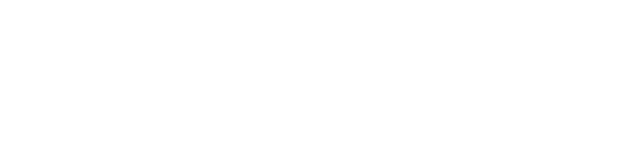
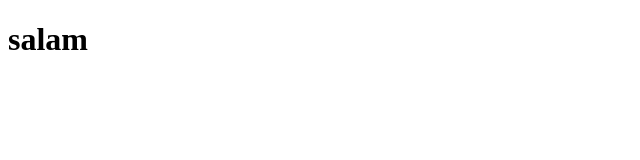
Before and after one commit to sadf191/ssdww, a plain HTML site: page index.html in a window 1280 px wide. Shown: the whole page, without its empty margins (0-640 px from the left). Drawn offline with Linux system fonts and the light colour scheme.

Commit message:
adding h1 and display flex to index.html and style.css

```diff
--- a/index.html
+++ b/index.html
@@ -6,6 +6,6 @@
     <title>Document</title>
 </head>
 <body>
-
+    <h1>salam</h1>
 </body>
 </html>
--- a/style.css
+++ b/style.css
@@ -0,0 +1,3 @@
+h1{
+    display: flex;
+}
```
